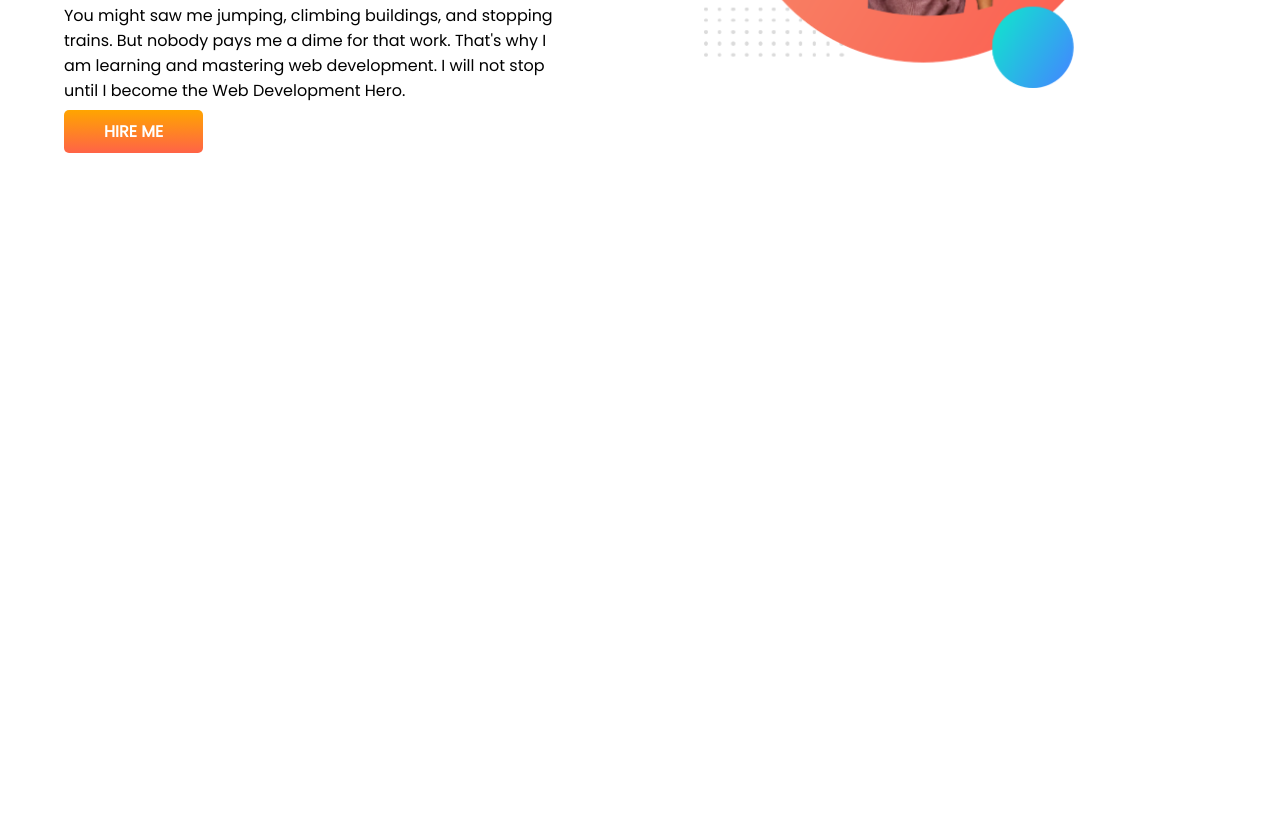
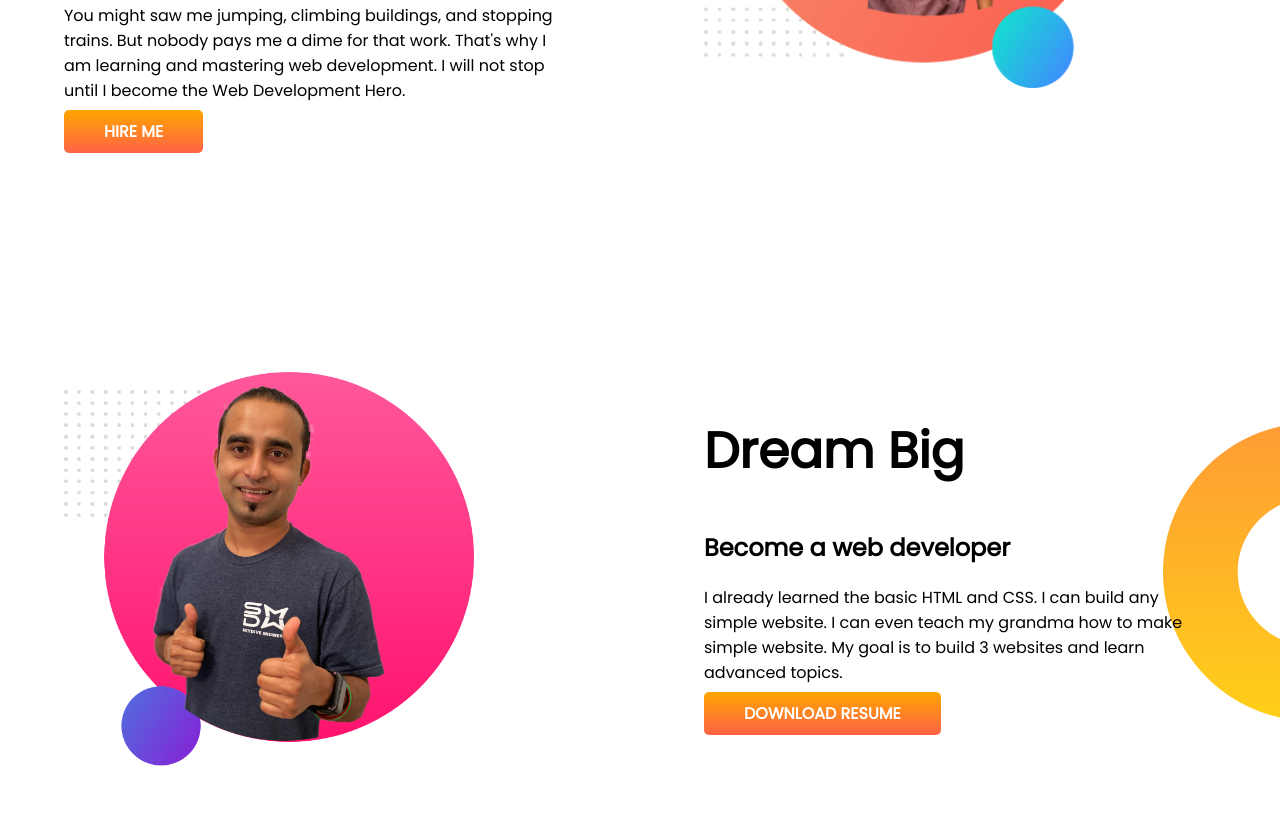
Before and after one commit to arifmahmud685/Developer-portfolio, a plain HTML site: page index.html in a window 1280 px wide. Shown: the part 383-1223 px from the top of the page. Before the commit the page ends 800 px from the top, so only its background shows below. Drawn offline with Linux system fonts and the light colour scheme.

Commit message:
dream added

```diff
--- a/index.html
+++ b/index.html
@@ -23,5 +23,16 @@
                 <img src="images/jhonkar photo-bg.png" alt="">
             </div>
     </section>
+    <section class="dream-big">
+        <div class="half-width">
+            <img src="images/jhankar2.png" alt="">
+        </div>
+        <div class="half-width">
+            <h1>Dream Big</h1>
+            <h2>Become a web developer</h2>
+            <p>I already learned the basic HTML and CSS. I can build any simple website. I can even teach my grandma how to make simple website. My goal is to build 3 websites and learn advanced topics.</p>
+            <a class="link-button" target="_blank" href="">DOWNLOAD RESUME</a>
+        </div>
+    </section>
 </body>
 </html>
--- a/style.css
+++ b/style.css
@@ -10,6 +10,7 @@ h1 {
 }
 section {
   display: flex;
+  margin-bottom: 100px;
 }
 .half-width {
   width: 50%;
@@ -30,3 +31,8 @@ section {
   background-image: url(images/top-banner.png);
   background-repeat: no-repeat;
 }
+.dream-big {
+  background-image: url(images/dream-bg.png);
+  background-repeat: no-repeat;
+  background-position: right;
+}
```
